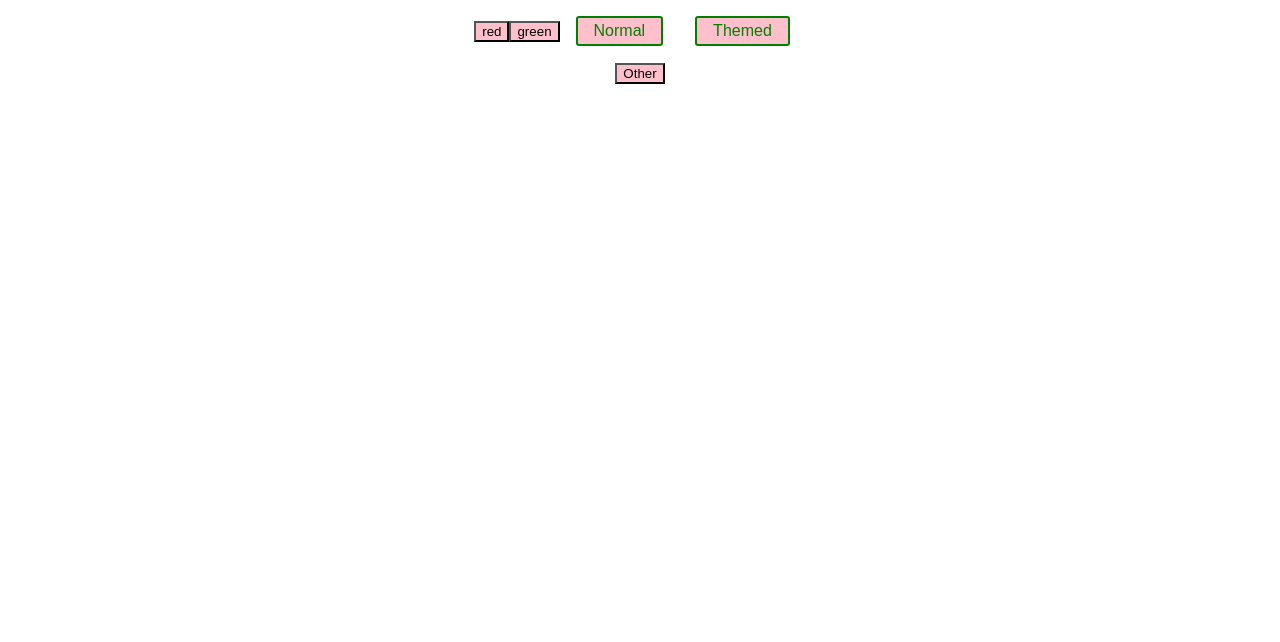
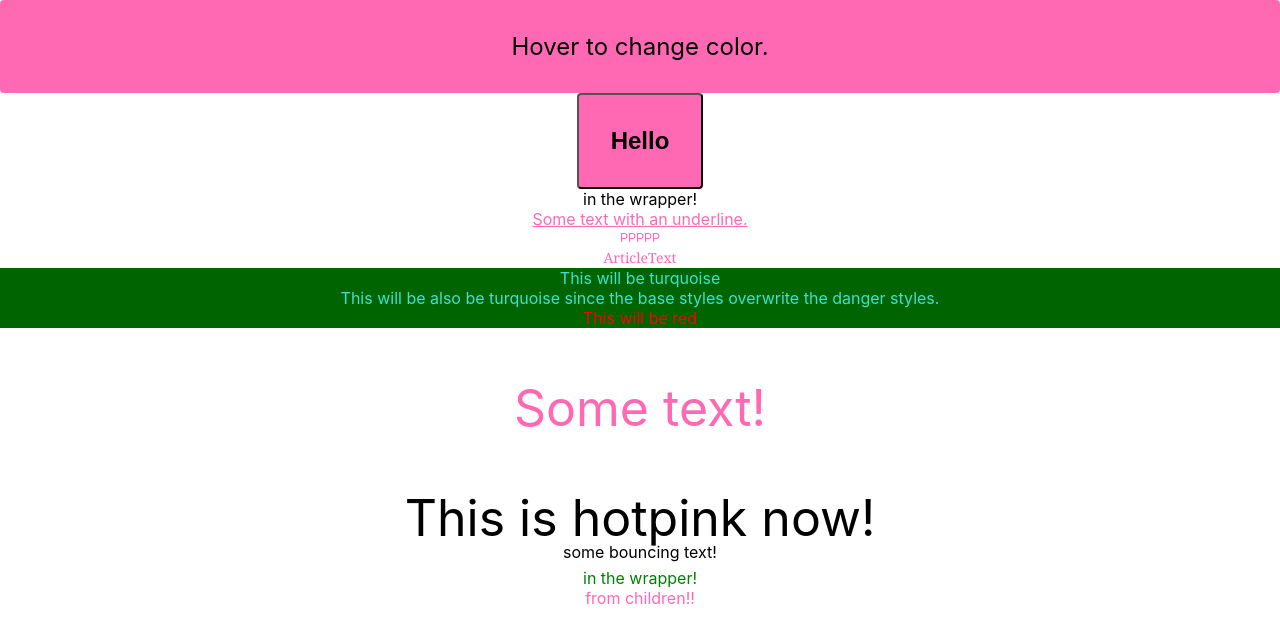
Before and after one commit to irene8941/React-Fastcampus, a React (Create React App) app: page / in a window 1280 px wide. Shown: the top 642 px of the page. Built offline with nearby package versions, Linux system fonts and the light colour scheme.

Commit message:
[Add] Emotion 추가

```diff
--- a/src/App.js
+++ b/src/App.js
@@ -25,11 +25,13 @@ import MomentExample from "./components/Moment/MomentExample";
 import DayjsExample from "./components/Dayjs/DayjsExample";
 import DateFnsExample from "./components/DateFns/DateFnsExample";
 import StyledComponentsExample from "./components/StyledComponents/StyledComponentsExample";
+import EmotionExample from "./components/EmotionExample/EmotionExample";
 
 function App() {
   return (
     <div className="App">
-      <StyledComponentsExample />
+      <EmotionExample />
+      {/* <StyledComponentsExample /> */}
       {/* <DateFnsExample />
       <DayjsExample />
       <MomentExample /> */}
--- /dev/null
+++ b/src/components/EmotionExample/EmotionExample.jsx
@@ -0,0 +1,175 @@
+/** @jsxImportSource @emotion/react */
+import { css, Global, keyframes, ClassNames } from "@emotion/react";
+import styled from "@emotion/styled";
+
+const color = "white";
+
+const Button = styled.button`
+  padding: 32px;
+  background-color: hotpink;
+  font-size: 24px;
+  border-radius: 4px;
+  color: black;
+  font-weight: bold;
+  &:hover {
+    color: white;
+  }
+`;
+
+const style = css`
+  color: hotpink;
+`;
+
+// const SomeComponent = ({ children }) => (
+//   <div css={style}>
+//     Some hotpink text.
+//     {children}
+//   </div>
+// );
+
+const anotherStyle = css({
+  textDecoration: "underline",
+});
+
+const AnotherComponent = () => (
+  <div css={[anotherStyle, style]}>Some text with an underline.</div>
+);
+
+const P = (props) => (
+  <p
+    css={{
+      margin: 0,
+      fontSize: 12,
+      lineHeight: "1.5",
+      fontFamily: "Sans-Serif",
+      color: "black",
+    }}
+    {...props} // <- props contains the `className` prop
+  />
+);
+
+const ArticleText = (props) => (
+  <P
+    css={{
+      fontSize: 14,
+      fontFamily: "Georgia, serif",
+      color: "darkgray",
+    }}
+    {...props} // <- props contains the `className` prop
+  />
+);
+
+const danger = css`
+  color: red;
+`;
+
+const base = css`
+  background-color: darkgreen;
+  color: turquoise;
+`;
+
+const bounce = keyframes`
+  from, 20%, 53%, 80%, to {
+    transform: translate3d(0,0,0);
+  }
+
+  40%, 43% {
+    transform: translate3d(0, -30px, 0);
+  }
+
+  70% {
+    transform: translate3d(0, -15px, 0);
+  }
+
+  90% {
+    transform: translate3d(0,-4px,0);
+  }
+`;
+
+// this might be a component from npm that accepts a wrapperClassName prop
+let SomeComponent = (props) => (
+  <div className={props.wrapperClassName}>
+    in the wrapper!
+    <div className={props.className}>{props.children}</div>
+  </div>
+);
+
+export default function EmotionExample() {
+  return (
+    <>
+      <div
+        css={css`
+          padding: 32px;
+          background-color: hotpink;
+          font-size: 24px;
+          border-radius: 4px;
+          &:hover {
+            color: ${color};
+          }
+        `}
+      >
+        Hover to change color.
+      </div>
+      <Button>Hello</Button>
+      <SomeComponent />
+      <AnotherComponent />
+      <P>PPPPP</P>
+      <ArticleText>ArticleText</ArticleText>
+      <div>
+        <div css={base}>This will be turquoise</div>
+        <div css={[danger, base]}>
+          This will be also be turquoise since the base styles overwrite the
+          danger styles.
+        </div>
+        <div css={[base, danger]}>This will be red</div>
+      </div>
+      <p
+        css={css`
+          font-size: 30px;
+          @media (min-width: 600px) {
+            font-size: 50px;
+          }
+        `}
+      >
+        Some text!
+      </p>
+      <div>
+        <Global
+          styles={css`
+            p {
+              color: hotpink !important;
+            }
+          `}
+        />
+        <Global
+          styles={{
+            ".some-class": {
+              fontSize: 50,
+              textAlign: "center",
+            },
+          }}
+        />
+        <div className="some-class">This is hotpink now!</div>
+      </div>
+      <div
+        css={css`
+          animation: ${bounce} 1s ease infinite;
+        `}
+      >
+        some bouncing text!
+      </div>
+      <ClassNames>
+        {({ css, cx }) => (
+          <SomeComponent
+            wrapperClassName={css({ color: "green" })}
+            className={css`
+              color: hotpink;
+            `}
+          >
+            from children!!
+          </SomeComponent>
+        )}
+      </ClassNames>
+    </>
+  );
+}
```
